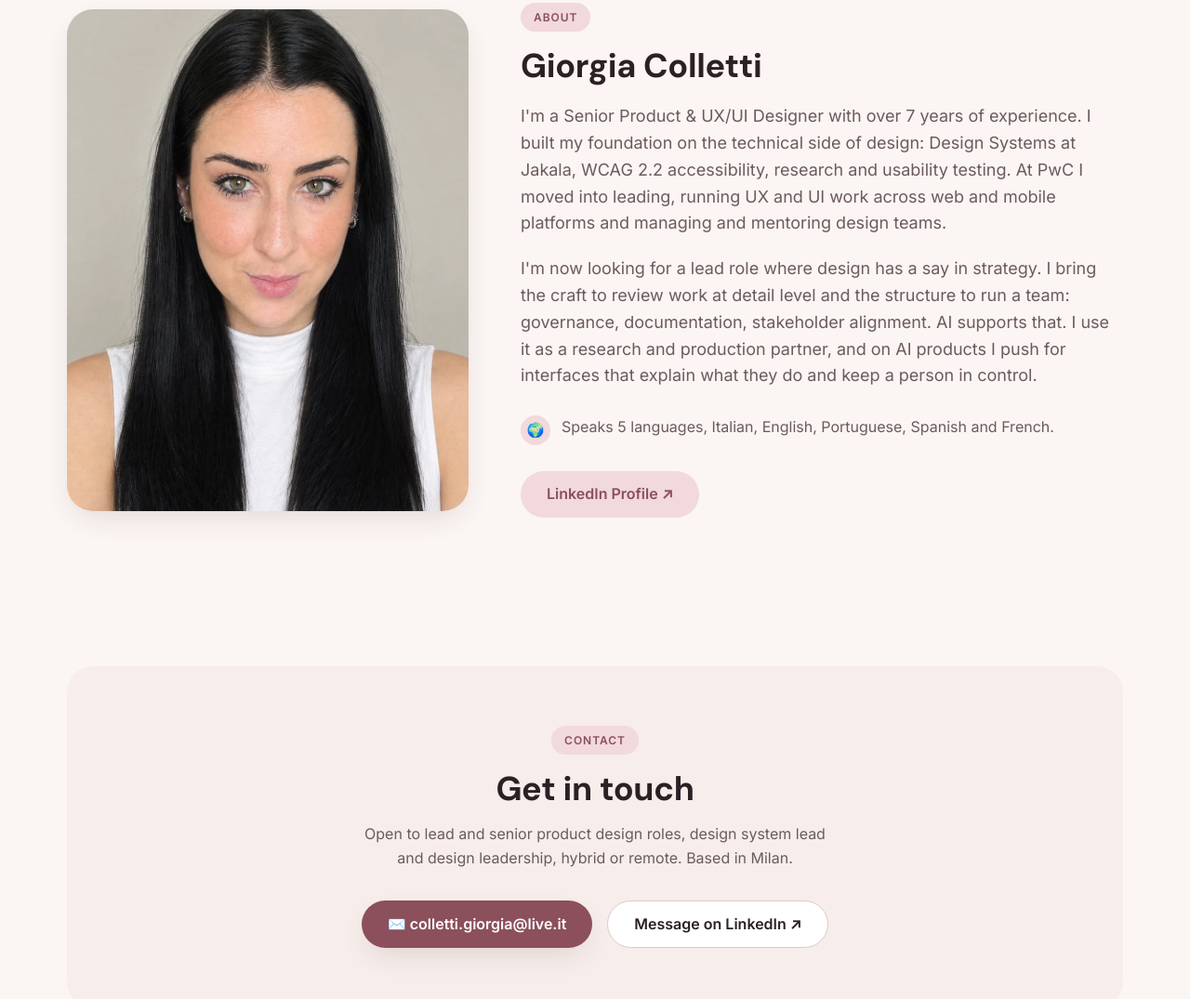
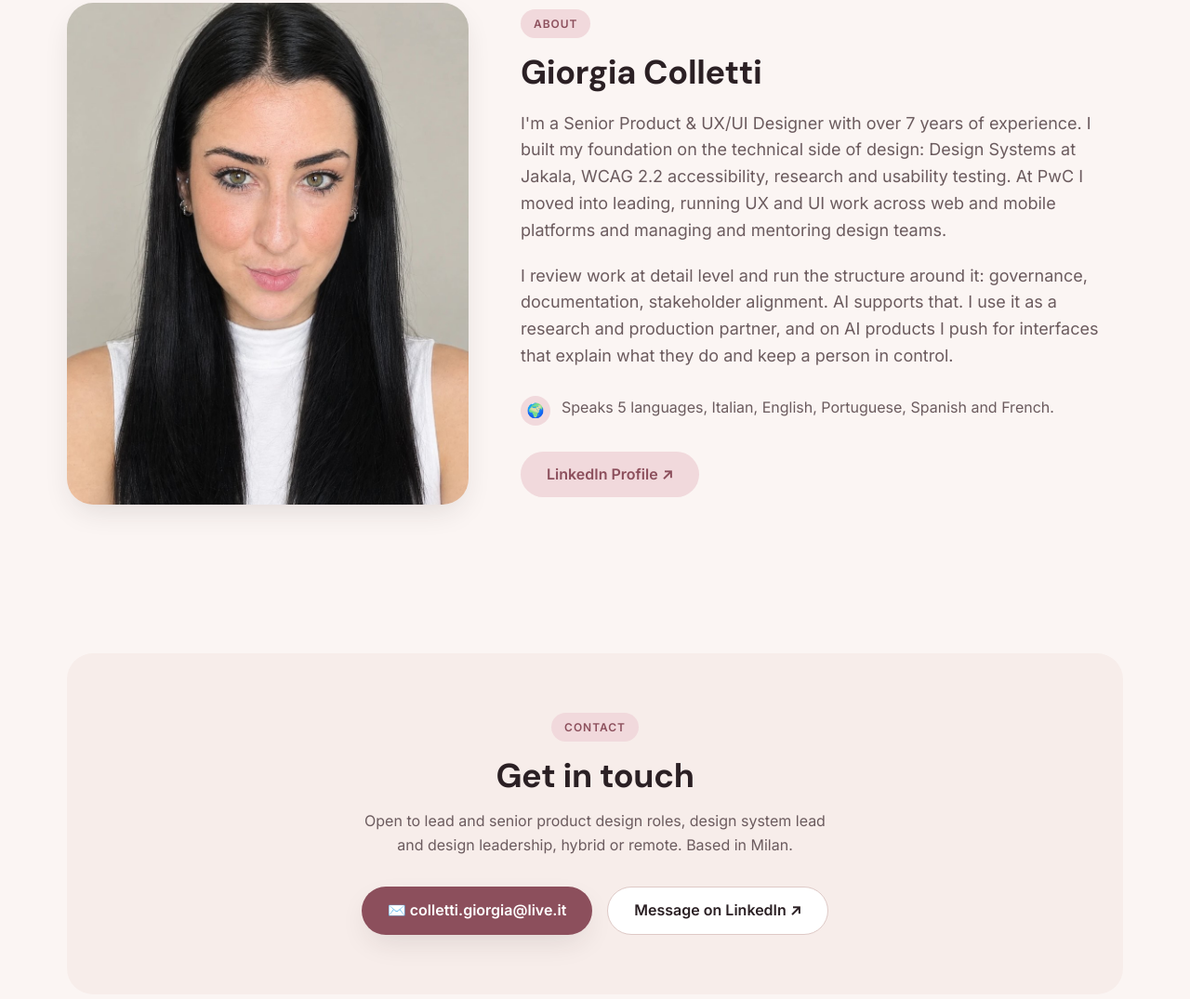
Before and after one commit to giorgiacolletti/portfolio, a plain HTML site: page index.html in a window 1280 px wide. Shown: the part 3757-4832 px from the top of the page at 93% size. Drawn offline with Linux system fonts and the light colour scheme.

Commit message:
About: remove the "looking for a lead role" sentence, state what she does
Co-Authored-By: Claude Sonnet 5.5 <noreply@anthropic.com>

```diff
--- a/index.html
+++ b/index.html
@@ -274,11 +274,7 @@
           UX and UI work across web and mobile platforms and managing and mentoring design teams.
         </p>
         <p>
-          I'm now looking for a lead role where design has a say in strategy. I bring the craft
-          to review work at detail level and the structure to run a team: governance,
-          documentation, stakeholder alignment. AI supports that. I use it as a research and
-          production partner, and on AI products I push for interfaces that explain what they
-          do and keep a person in control.
+          I review work at detail level and run the structure around it: governance, documentation, stakeholder alignment. AI supports that. I use it as a research and production partner, and on AI products I push for interfaces that explain what they do and keep a person in control.
         </p>
 
         <div class="fun-facts">
```
